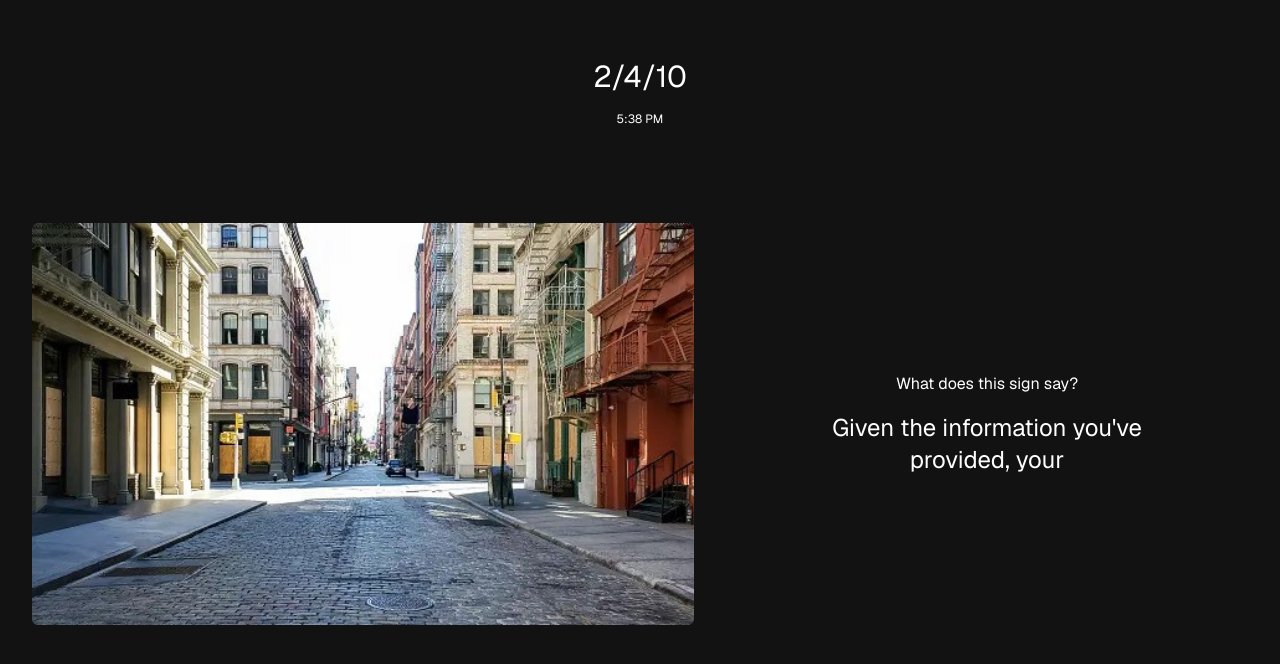
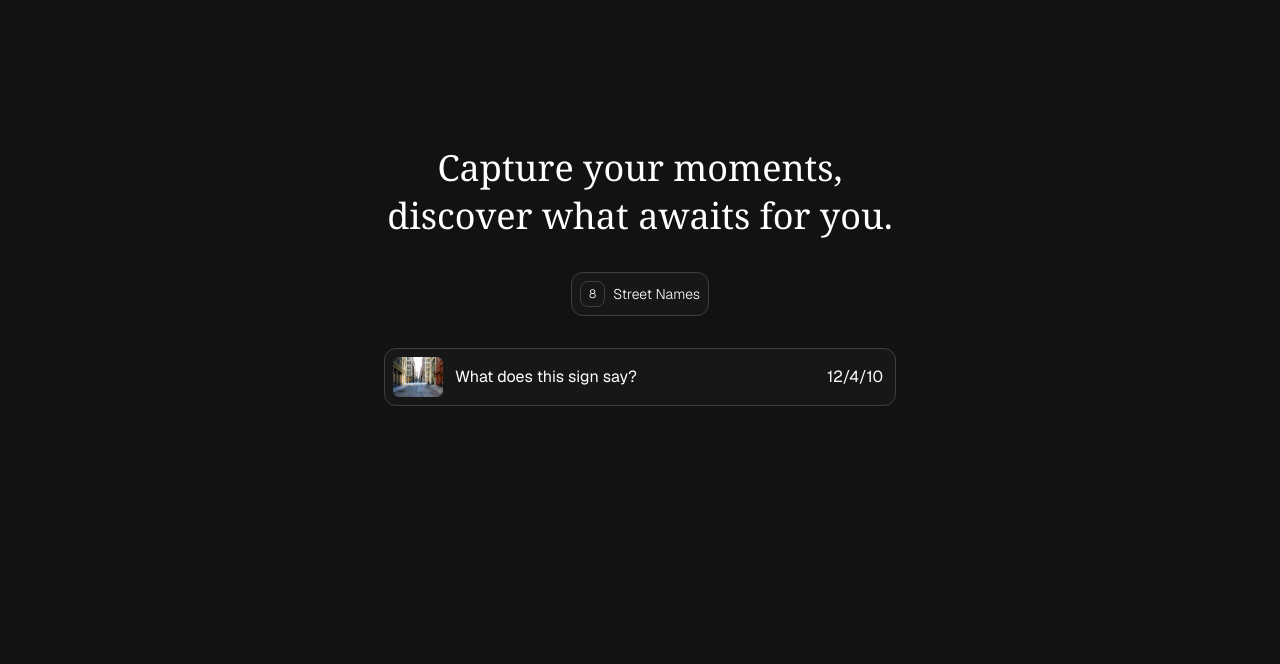
Before and after one commit to 1davidyu1/Insight, a Next.js app: page / in a window 1280 px wide. Shown: the top 664 px of the page. Built offline with nearby package versions, Linux system fonts and the light colour scheme; some icons are missing.

Commit message:
last update

```diff
--- a/app/page.tsx
+++ b/app/page.tsx
@@ -1,5 +1,4 @@
 // needs to be dynamic
-
 'use client'
 
 import { Icon } from "@iconify/react/dist/iconify.js";
@@ -8,41 +7,37 @@ import React from "react";
 
 export default function Home() {
   return (
-    <div className="">
-      <div className="flex ml-8 mt-8">
-        <Icon
-            icon="ic:round-close"
-            className="text-3xl"
-          />
+    <div className="items-center justify-center flex flex-col mt-36">
+      <h1 className="text-4xl mb-8 font-thin w-4/5 md:w-3/5 lg:w-2/5 text-center font-serif leading-[3rem]">Capture your moments, discover what awaits for you.</h1>
+      <div className="border-[.5px] border-neutral-700 shadow-xs shadow-neutral-700 bg-neutral-900 rounded-xl flex p-2 items-center gap-2 hover:bg-neutral-800">
+        <div className="border-[.5px] border-neutral-700 shadow-xs shadow-neutral-700 bg-neutral-900 rounded-lg">
+          <p className="px-2 py-1 text-xs font-light">
+            8
+          </p>
+        </div>
+        <p className="text-sm font-light">
+          Street Names
+        </p>
       </div>
-      <div className="flex flex-col items-center justify-center h-screen">
-        <div className="flex items-center gap-4 justify-center ">
-          {/* <Icon
-            icon="solar:arrow-left-outline"
-            className="text-2xl"
-          /> */}
-          <div className="flex flex-col items-center gap-4">
-            <h1 className="text-3xl">2/4/10</h1>
-            <p className="text-xs">5:38 PM</p>
-          </div>
-          {/* <Icon
-            icon="solar:arrow-right-outline"
-            className="text-2xl"
-          /> */}
-        </div>
-        <div className="my-24 mb-60 flex lg:mx-8 gap-8 justify-center items-center">
+      <div
+      className="border-[.5px] border-neutral-700 shadow-xs shadow-neutral-700 bg-neutral-900 hover:bg-neutral-800 rounded-xl flex justify-between items-center mt-8 flex-row w-4/5 md:w-3/5 lg:w-2/5"
+      onClick={() => {}}
+      >
+        <div className="flex p-2">
           <Image
             src="/example.jpg"
             alt="example"
-            height={600}
-            width={800}
+            height={700}
+            width={50}
             className="rounded-md"
           />
-          <div className="text-center ">
-            <p className="mb-4">What does this sign say?</p>
-            <h3 className="text-2xl lg:mx-20 mx-0">Given the information you've provided, your</h3>
-          </div>
+          <h3 className="px-3 py-2 text-md">
+            What does this sign say?
+          </h3>
         </div>
+        <p className="mr-3 text-md">
+          12/4/10
+        </p>
       </div>
     </div>
   )
--- /dev/null
+++ b/app/photo/page.tsx
@@ -0,0 +1,48 @@
+// needs to be dynamic
+'use client'
+
+import { Icon } from "@iconify/react/dist/iconify.js";
+import Image from "next/image";
+import React from "react";
+
+export default function Photo() {
+  return (
+    <div className="">
+      <div className="flex ml-8 mt-8">
+        <Icon
+            icon="ic:round-close"
+            className="text-3xl"
+          />
+      </div>
+      <div className="flex flex-col items-center justify-center h-screen">
+        <div className="flex items-center gap-4 justify-center ">
+          <Icon
+            icon="suiw:left"
+            className="text-2xl"
+          />
+          <div className="flex flex-col items-center gap-4">
+            <h1 className="text-3xl font-light">2/4/10</h1>
+            <p className="text-xs font-light">5:38 PM</p>
+          </div>
+          <Icon
+            icon="suiw:right"
+            className="text-2xl"
+          />
+        </div>
+        <div className="my-24 mb-60 flex lg:mx-8 gap-8 justify-center items-center">
+          <Image
+            src="/example.jpg"
+            alt="example"
+            height={600}
+            width={800}
+            className="rounded-xl"
+          />
+          <div className="text-center ">
+            <p className="mb-4 font-light">What does this sign say?</p>
+            <h3 className="text-2xl lg:mx-20 mx-0">Given the information you've provided, your</h3>
+          </div>
+        </div>
+      </div>
+    </div>
+  )
+}
```
